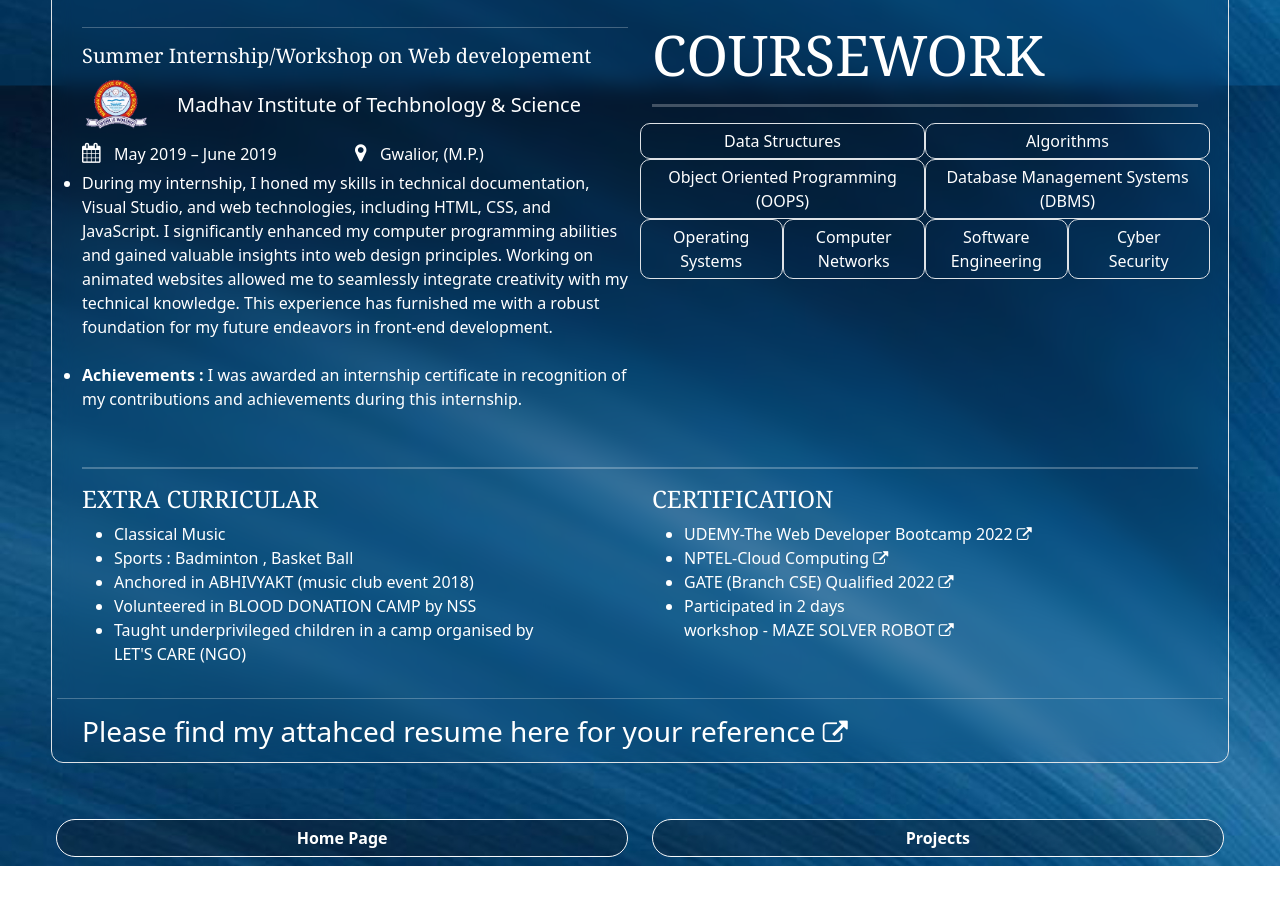
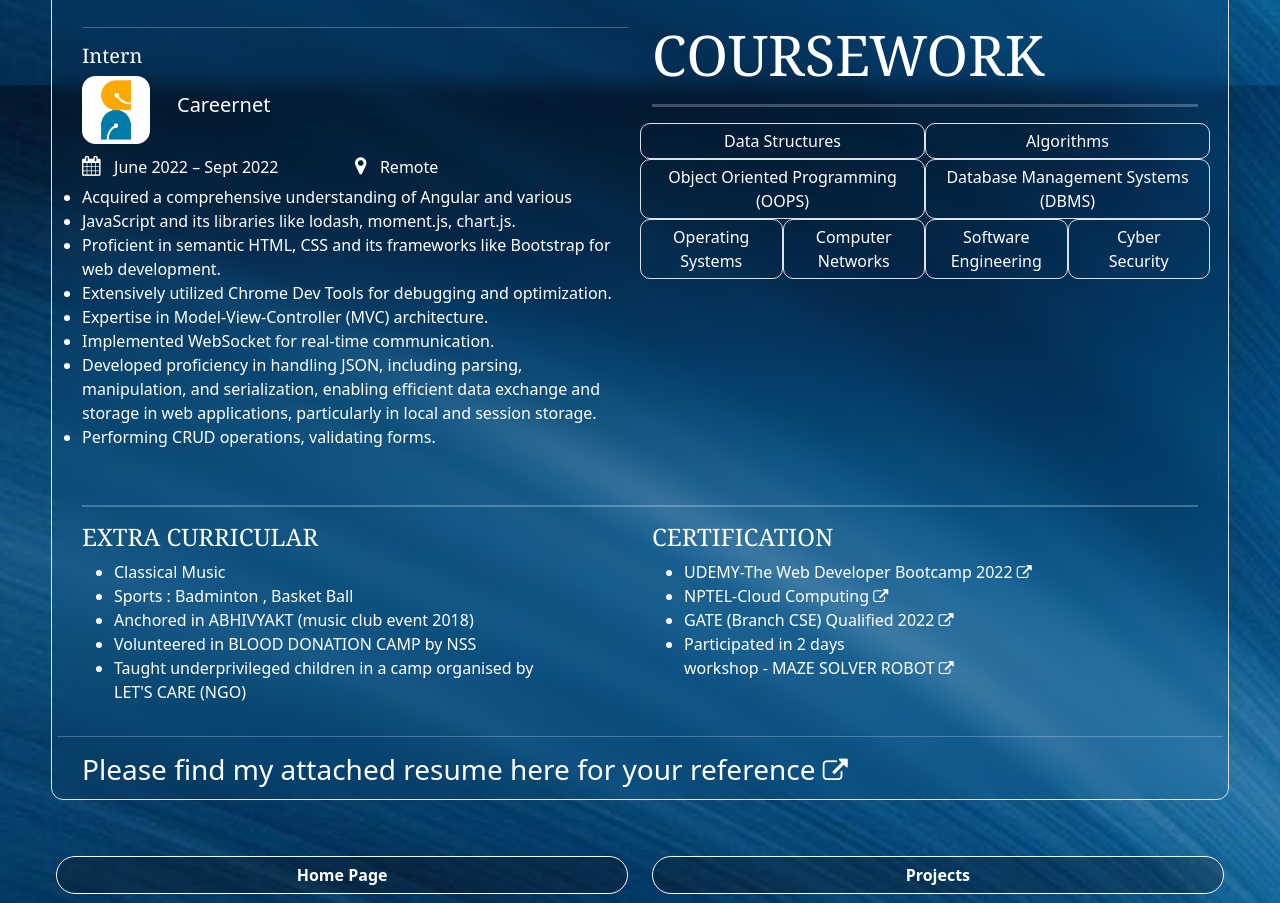
Before and after one commit to taniisha08/resume, a plain HTML site: page resume.html in a window 1280 px wide. Shown: the part 852-1755 px from the top of the page. Before the commit the page ends 1718 px from the top, so only its background shows below. Drawn offline with nearby package versions, Linux system fonts and the light colour scheme.

Commit message:
updating resume

```diff
--- a/resume.html
+++ b/resume.html
@@ -42,7 +42,7 @@
                     <div class="row">
                         <div class="col">
                             <i style="font-size:20px" class="fa">&#xf073;</i>
-                            <h7>&ThickSpace; June 2022 - Current</h7>
+                            <h7>&ThickSpace; Oct 2022 - Current</h7>
                         </div>
                         <div class="col">
                             <i style="font-size:20px" class="fa">&#xf041;</i>
@@ -52,10 +52,12 @@
                     <div class="row" style="font-size:medium; margin-top: 1%;">
                         <ul>
                             <li>
-                                I am primarily involved in the development of HirePro's key products: <br> <strong>Interview, Assessment, Staffing</strong> and<strong> Candidate</strong>.
+                                I am primarily involved in the development of HirePro's key products: <br>
+                                <strong>Interview, Assessment, Staffing</strong> and<strong> Candidate</strong>.
                             </li>
                             <li>
-                                I have a strong command of Angular, NodeJS and various JavaScript libraries along with CSS
+                                I have a strong command of Angular, NodeJS and various JavaScript libraries along with
+                                CSS
                                 libraries like Bootstrap. Additionally, I possess extensive knowledge of working with
                                 Chrome Dev Tools for debugging.
                             </li>
@@ -86,39 +88,41 @@
                         </ul>
                     </div>
                     <hr>
-                    <h5 class="display-7 subheading">Summer Internship/Workshop on Web developement</h5>
+                    <h5 class="display-7 subheading">Intern</h5>
                     <div class="row" style="width: fit-content;">
                         <div class="col-sm-2">
-                            <img class="mitsLogo" src="mitsLogo.png">
+                            <img class="mitsLogo" src="careernetlogo.png">
                         </div>
                         <div class="col-sm-10" style="margin-top: 3%;">
-                            <h5> Madhav Institute of Techbnology & Science</h5>
+                            <h5> Careernet </h5>
                         </div>
-                        <br>
+
                         <div class="row" style="margin-top: 2%;">
                             <div class="col">
                                 <i style="font-size:20px" class="fa">&#xf073;</i>
-                                <h7>&ThickSpace; May 2019 – June 2019</h7>
+                                <h7>&ThickSpace; June 2022 – Sept 2022</h7>
                             </div>
                             <div class="col">
                                 <i style="font-size:20px" class="fa">&#xf041;</i>
-                                <h7>&ThickSpace; Gwalior, (M.P.)</h7>
+                                <h7>&ThickSpace; Remote </h7>
                             </div>
                         </div>
                         <ul style="font-size:medium; margin-top: 1%;">
-                            <li>
-                                During my internship, I honed my skills in technical documentation, Visual Studio, and
-                                web technologies, including HTML, CSS, and JavaScript. I significantly enhanced my
-                                computer programming abilities and gained valuable insights into web design principles.
-                                Working on animated websites allowed me to seamlessly integrate creativity with my
-                                technical knowledge. This experience has furnished me with a robust foundation for my
-                                future endeavors in front-end development.
-                            </li><br>
-                            <li><strong>Achievements : </strong>I was awarded an internship certificate in recognition of my contributions and
-                                achievements during this internship.</strong>
+
+                            <li>Acquired a comprehensive understanding of Angular and various</li>
+                            <li>JavaScript and its libraries like lodash, moment.js, chart.js.</li>
+                            <li> Proficient in semantic HTML, CSS and its frameworks like Bootstrap for web development.
+                            </li>
+                            <li> Extensively utilized Chrome Dev Tools for debugging and optimization.</li>
+                            <li> Expertise in Model-View-Controller (MVC) architecture.</li>
+                            <li> Implemented WebSocket for real-time communication.</li>
+                            <li> Developed proficiency in handling JSON, including parsing, manipulation, and
+                                serialization, enabling efficient data exchange and storage in web applications,
+                                particularly in local and session storage.</li>
+                            <li> Performing CRUD operations, validating forms.</li>
+
 
                             </li>
-
                         </ul>
 
                     </div>
@@ -270,8 +274,13 @@
                     </ul>
                 </div>
             </div>
-        </div><hr>
-        <div class="container"><h3>Please find my attahced resume here for your reference <a href="Tanisha Tomar.pdf" target="_blank" ><i style="font-size:25px;color: white;" class="fa fa-external-link" aria-hidden="true"></i></a></h3></div>
+        </div>
+        <hr>
+        <div class="container">
+            <h3>Please find my attached resume here for your reference <a href="resume.pdf" target="_blank"><i
+                        style="font-size:25px;color: white;" class="fa fa-external-link" aria-hidden="true"></i></a>
+            </h3>
+        </div>
     </div>
 
     <div class="footer container-xxl">
```
Also changed, not shown: index.html (+1 -1 lines), projects.html (+28 -10 lines), careernetlogo.png (added), 2 other files.
